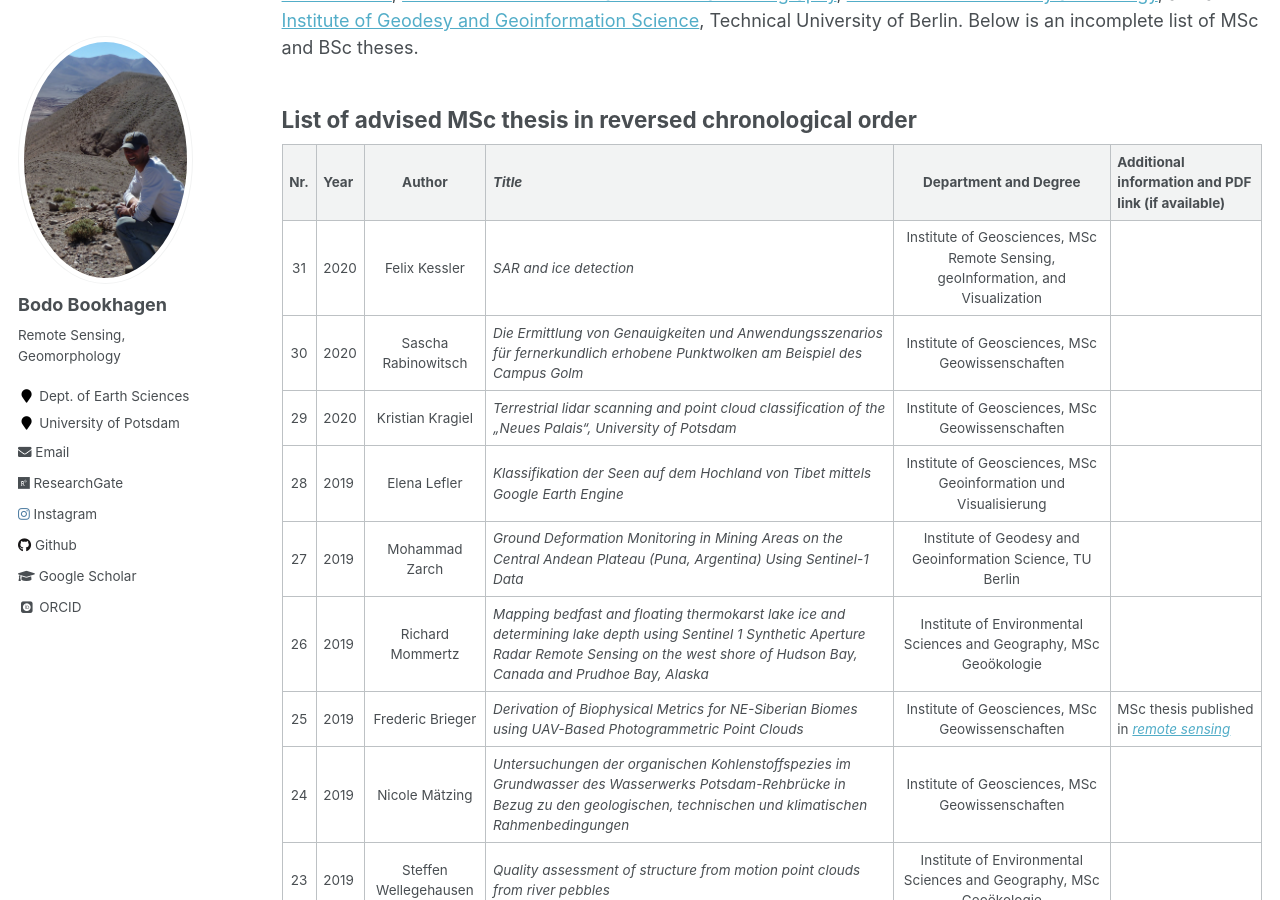
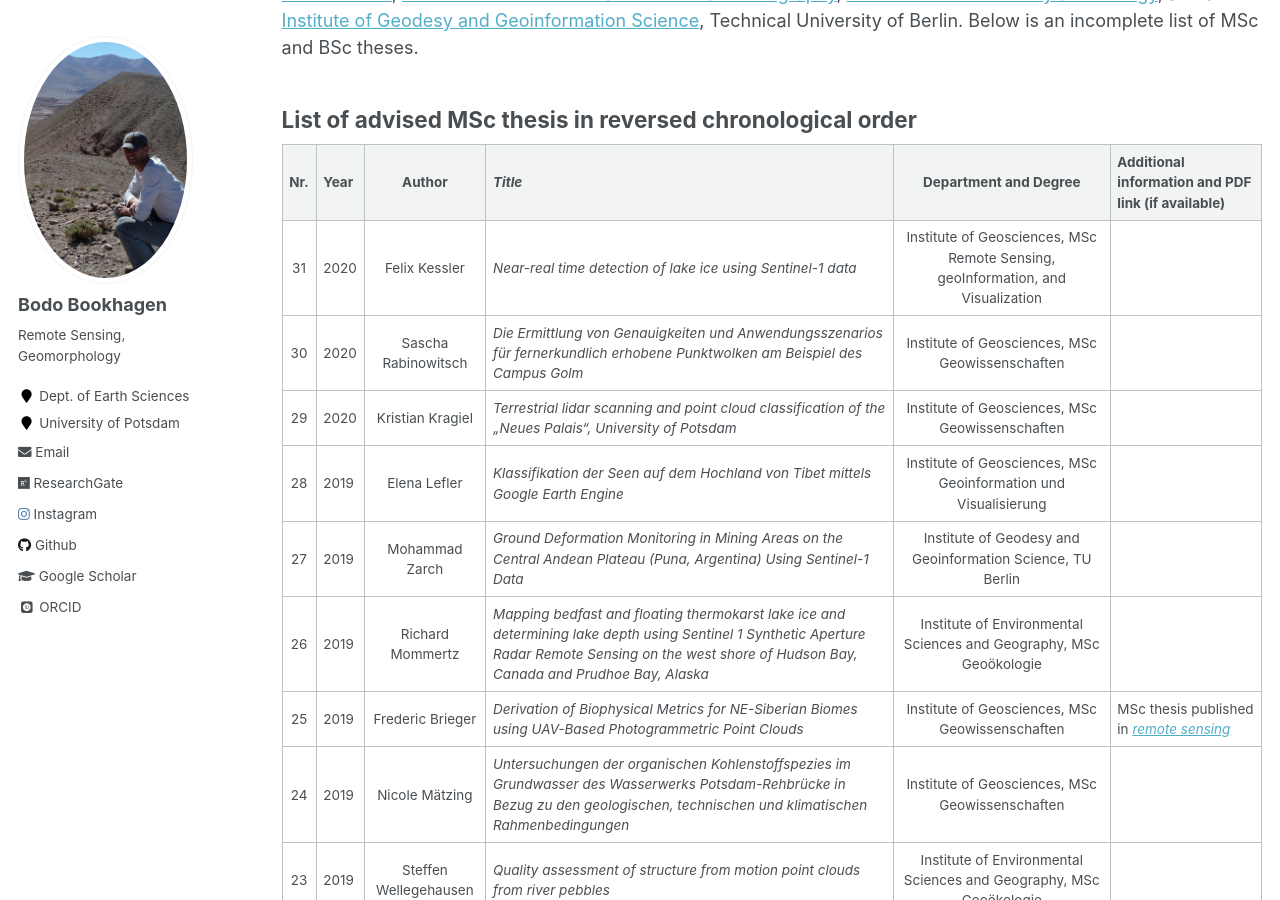
Before and after one commit to BodoBookhagen/BodoBookhagen.github.io, a Jekyll site: the page built from _pages/theses.md, in a window 1280 px wide and 900 px high, scrolled down 415 px. Built offline with Jekyll 4.4.1, drawn with Linux system fonts in a browser that asks for light colours; some web fonts are replaced.

Commit message:
Mar-11 2020

```diff
--- a/_pages/theses.md
+++ b/_pages/theses.md
@@ -16,7 +16,7 @@ There have been several MSc and BSc theses advised in the past years. These were
 
 | Nr. | Year | Author | *Title* | Department and Degree | Additional information and PDF link (if available) |
 |:---:|:----------|:----:|-------|:---:|
-| 31 | 2020 | Felix Kessler | *SAR and ice detection* | Institute of Geosciences, MSc Remote Sensing, geoInformation, and Visualization | |
+| 31 | 2020 | Felix Kessler | *Near-real time detection of lake ice using Sentinel-1 data* | Institute of Geosciences, MSc Remote Sensing, geoInformation, and Visualization | |
 | 30 | 2020 | Sascha Rabinowitsch | *Die Ermittlung von Genauigkeiten und Anwendungsszenarios für fernerkundlich erhobene Punktwolken am Beispiel des Campus Golm* | Institute of Geosciences, MSc Geowissenschaften | |
 | 29 | 2020 | Kristian Kragiel | *Terrestrial lidar scanning and point cloud classification of the „Neues Palais“, University of Potsdam* | Institute of Geosciences, MSc Geowissenschaften | |
 | 28 | 2019 | Elena Lefler | *Klassifikation der Seen auf dem Hochland von Tibet mittels Google Earth Engine* | Institute of Geosciences, MSc Geoinformation und Visualisierung | |
```
